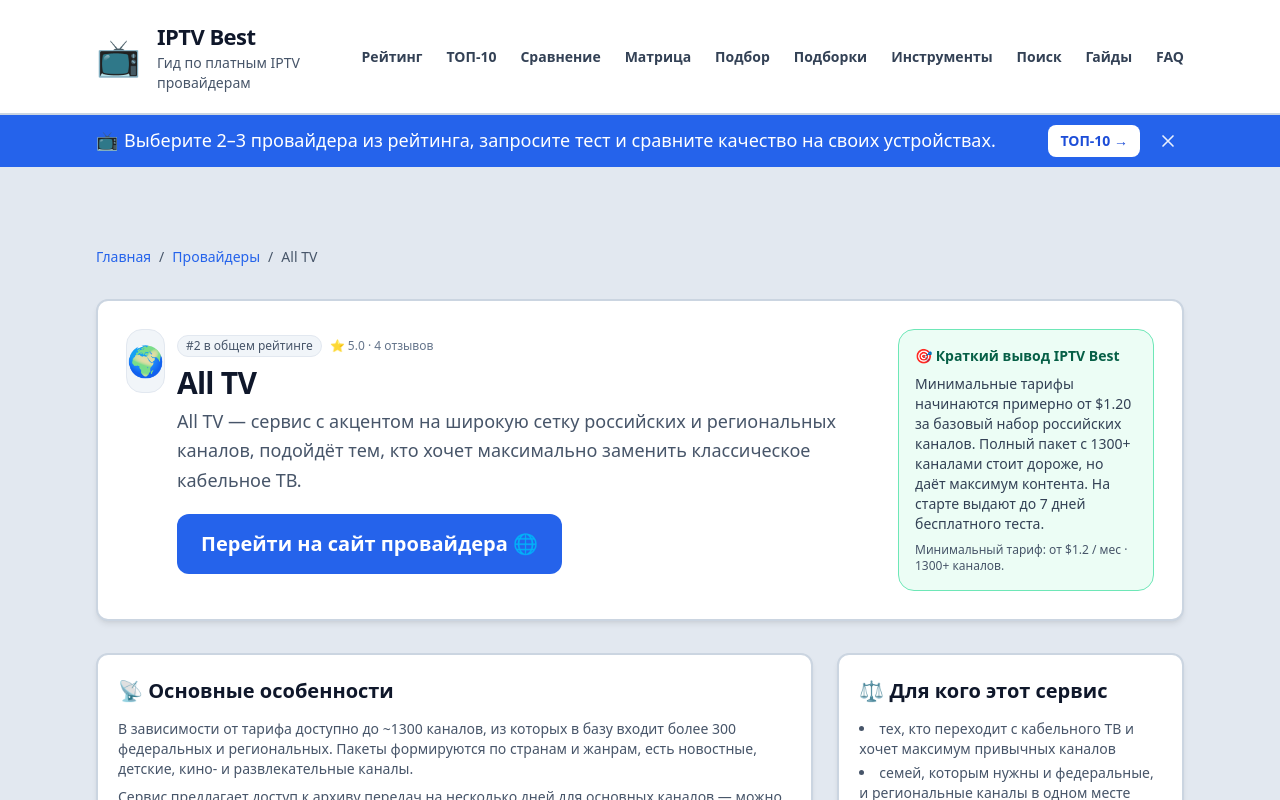
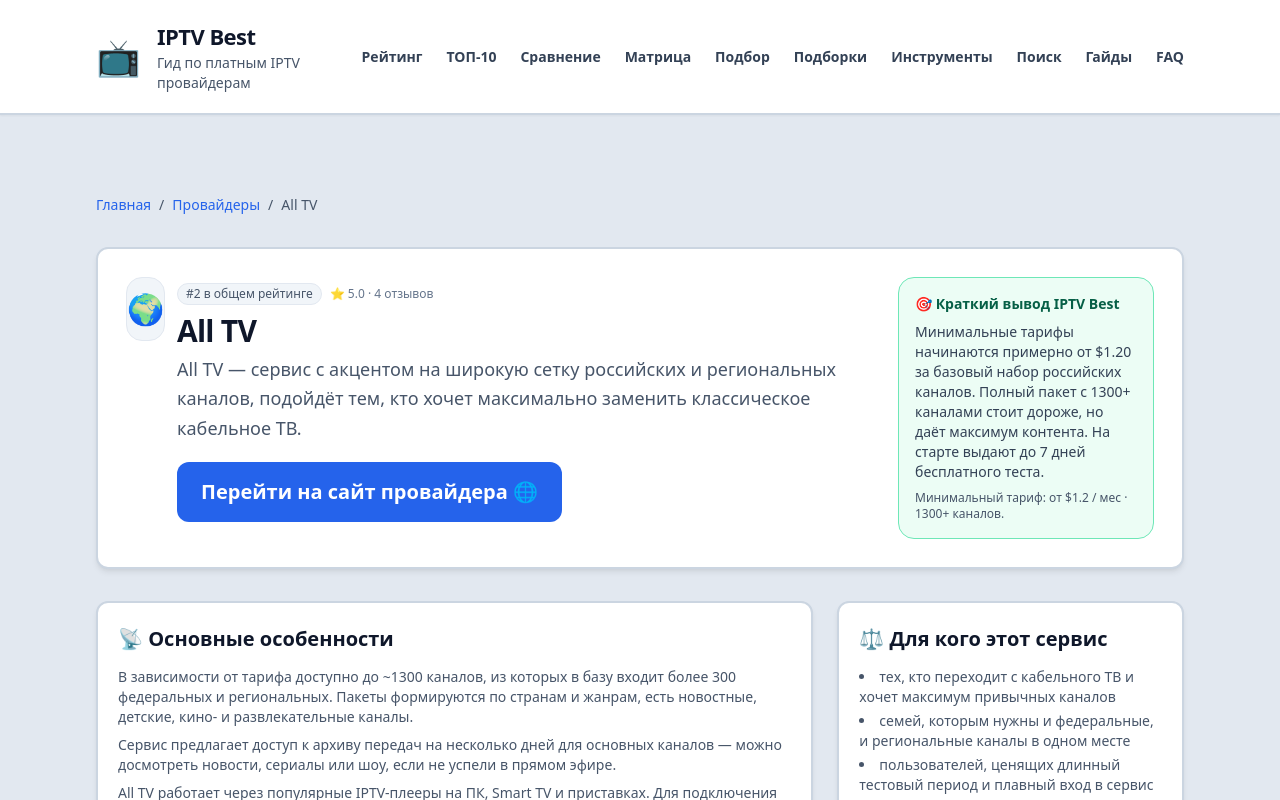
Before and after one commit to fromevo/iptvbest, a Next.js app: page /providers/all-tv in a window 1280 px wide. Shown: the top 800 px of the page. Built offline with nearby package versions, Linux system fonts and the light colour scheme.

Commit message:
Исправлен цвет текста кнопки при наведении

```diff
--- a/app/layout.tsx
+++ b/app/layout.tsx
@@ -2,7 +2,6 @@
 import Script from "next/script";
 import "./globals.css";
 import { Header } from "../components/Header";
-import { SiteBanner } from "../components/SiteBanner";
 
 const siteUrl = "https://iptv-best.ru";
 const siteName = "IPTV Best";
@@ -99,7 +98,6 @@
           </div>
         </noscript>
         <Header />
-        <SiteBanner />
 
         <main className="py-6 sm:py-10">
           <div className="container-page">{children}</div>
--- a/app/providers/[slug]/page.tsx
+++ b/app/providers/[slug]/page.tsx
@@ -521,7 +521,7 @@
                   href={`/go/${provider.slug}`}
                   target="_blank"
                   rel="nofollow noopener noreferrer"
-                  className="inline-flex items-center justify-center gap-2 w-full sm:w-auto min-h-[52px] rounded-xl bg-blue-600 hover:bg-blue-700 text-white text-base sm:text-lg font-bold px-6 py-3.5 transition-colors"
+                  className="inline-flex items-center justify-center gap-2 w-full sm:w-auto min-h-[52px] rounded-xl bg-blue-600 hover:bg-blue-700 text-white hover:text-white text-base sm:text-lg font-bold px-6 py-3.5 transition-colors"
                 >
                   Перейти на сайт провайдера 🌐
                 </a>
--- a/components/SiteBanner.tsx
+++ /dev/null
@@ -1,65 +0,0 @@
-"use client";
-
-import { useState, useEffect } from "react";
-import Link from "next/link";
-
-const BANNER_STORAGE_KEY = "iptvbest:banner-dismissed";
-
-export function SiteBanner() {
-  const [hidden, setHidden] = useState(true);
-
-  useEffect(() => {
-    try {
-      const dismissed = sessionStorage.getItem(BANNER_STORAGE_KEY);
-      setHidden(!!dismissed);
-    } catch {
-      setHidden(false);
-    }
-  }, []);
-
-  const dismiss = () => {
-    try {
-      sessionStorage.setItem(BANNER_STORAGE_KEY, "1");
-      setHidden(true);
-    } catch {
-      setHidden(true);
-    }
-  };
-
-  if (hidden) return null;
-
-  return (
-    <div
-      className="bg-blue-600 text-white"
-      role="banner"
-      aria-label="Информационное сообщение"
-    >
-      <div className="container-page py-3 sm:py-2.5">
-        <div className="flex flex-col sm:flex-row sm:items-center sm:justify-between gap-2 sm:gap-4">
-          <p className="text-sm sm:text-base font-medium text-center sm:text-left">
-            <span className="inline-block mr-1.5" aria-hidden>📺</span>
-            Выберите 2–3 провайдера из рейтинга, запросите тест и сравните качество на своих устройствах.
-          </p>
-          <div className="flex items-center justify-center sm:justify-end gap-3">
-            <Link
-              href="/top"
-              className="inline-flex items-center rounded-lg bg-white text-blue-700 font-semibold px-3 py-1.5 text-sm hover:bg-blue-50 transition-colors shrink-0"
-            >
-              ТОП‑10 →
-            </Link>
-            <button
-              type="button"
-              onClick={dismiss}
-              className="p-1.5 rounded-lg text-white/90 hover:text-white hover:bg-white/10 transition-colors focus:outline-none focus:ring-2 focus:ring-white/50"
-              aria-label="Закрыть баннер"
-            >
-              <svg className="w-5 h-5" fill="none" stroke="currentColor" viewBox="0 0 24 24" aria-hidden>
-                <path strokeLinecap="round" strokeLinejoin="round" strokeWidth={2} d="M6 18L18 6M6 6l12 12" />
-              </svg>
-            </button>
-          </div>
-        </div>
-      </div>
-    </div>
-  );
-}
```
